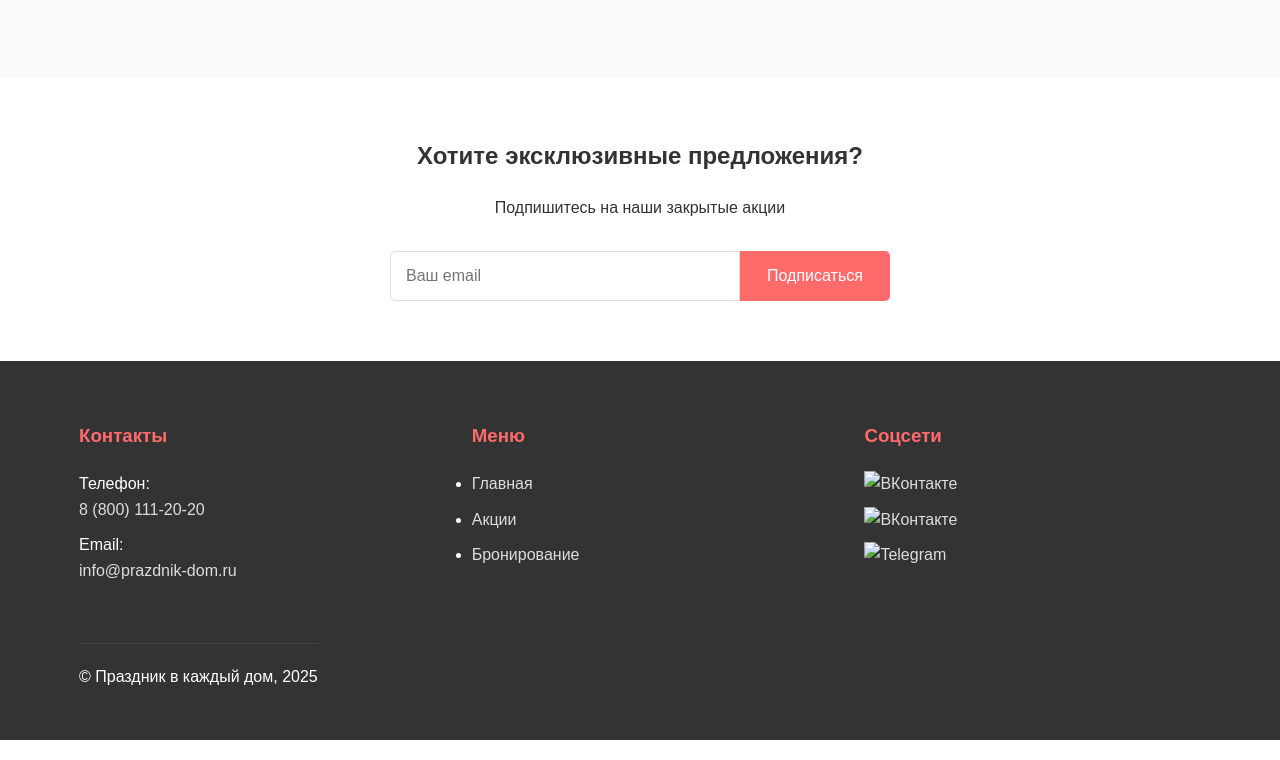
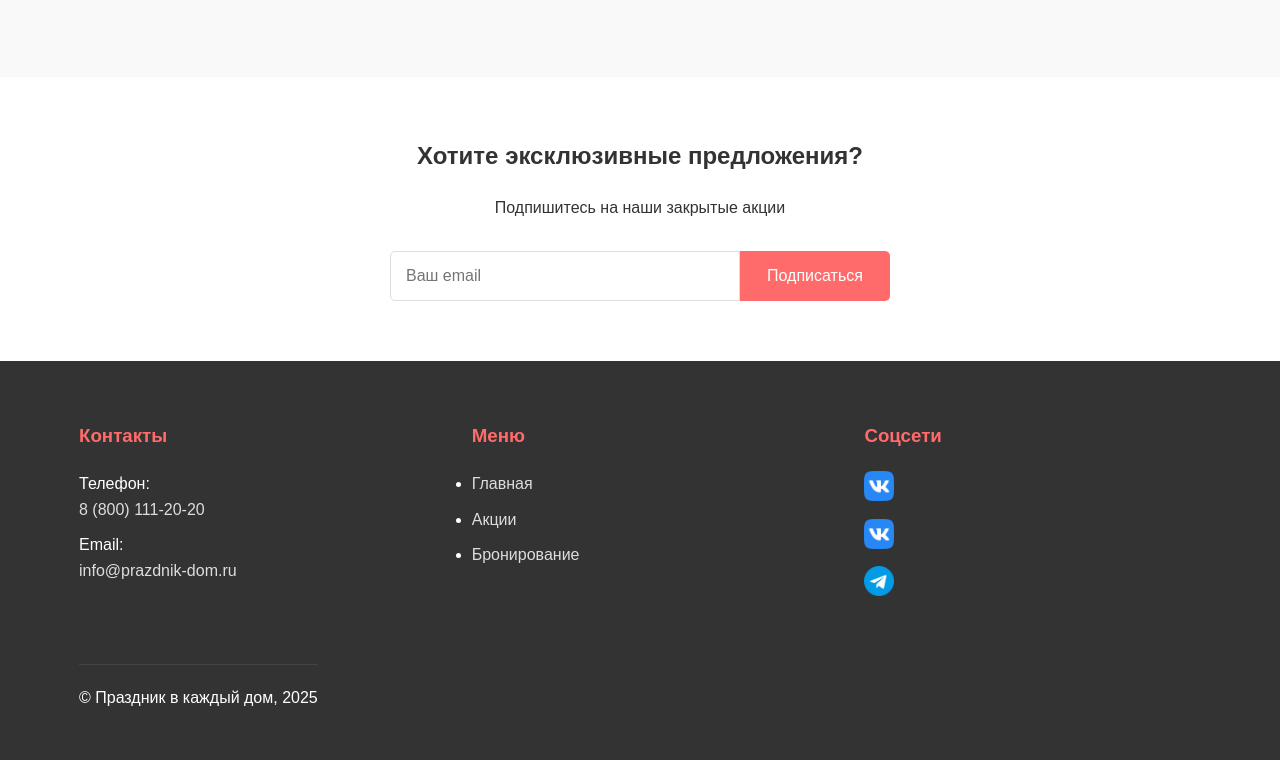
Before and after one commit to zaharian/project1, a plain HTML site: page index.html in a window 1280 px wide. Shown: the part 2460-3220 px from the top of the page. Drawn offline with Linux system fonts and the light colour scheme.

Commit message:
Update index.html

```diff
--- a/index.html
+++ b/index.html
@@ -135,9 +135,9 @@
                 <div class="footer-section">
                     <h3>Соцсети</h3>
                     <div class="social-links">
-                        <a href="#"><img src="/images/vk.png" alt="ВКонтакте"></a>
-                        <a href="#"><img src="/images/vk.png" alt="ВКонтакте"></a>
-                        <a href="#"><img src="/images/telegram.png" alt="Telegram"></a
+                        <a href="#"><img src="/image/vk.png" alt="ВКонтакте"></a>
+                        <a href="#"><img src="/image/vk.png" alt="ВКонтакте"></a>
+                        <a href="#"><img src="/image/telegram.png" alt="Telegram"></a
                     </div>
 
                 </div>
```
